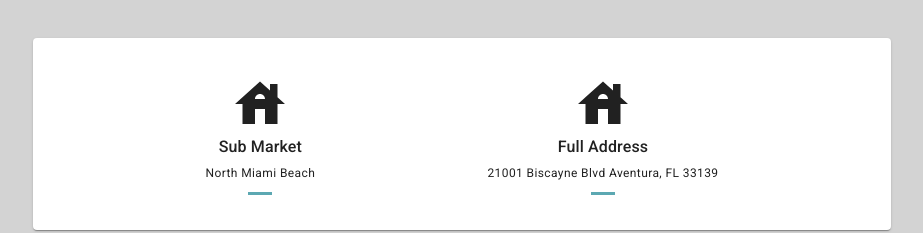
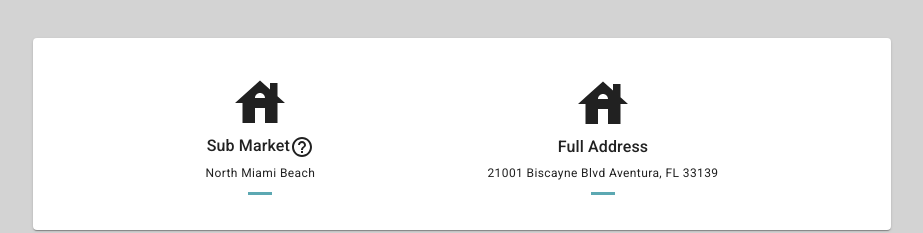
Before and after one commit to E-State-Mate/ParPo, a React (Create React App) app in the folder parpo-profile/: page /details in a window 1280 px wide. Shown: the part 1040-1273 px from the top of the page, without its empty margins (178-1101 px from the left). Built offline with nearby package versions, Linux system fonts and the light colour scheme; no server answers; sample sign-in values are in the browser's storage.

Commit message:
implemented tooltip

```diff
--- a/parpo-profile/src/Components/HoldingList/Location.js
+++ b/parpo-profile/src/Components/HoldingList/Location.js
@@ -1,10 +1,15 @@
-import React from 'react'
-import { Card, Grid, SvgIcon, Typography } from '@mui/material'
-import './detailsView.css'
-import {locationData} from './locationData'
+import React from 'react';
+import { Card, Grid, SvgIcon, Typography } from '@mui/material';
+import './detailsView.css';
+import {locationData} from './locationData';
+import Tooltip from '@mui/material/Tooltip';
+import Button from '@mui/material/Button';
+import HelpOutlineOutlinedIcon from '@mui/icons-material/HelpOutlineOutlined';
+
 
 function Location({data}) {
     const miniBar = (<div className='miniBar'></div>)
+
 
     return (
         <>
@@ -15,7 +20,9 @@ function Location({data}) {
                     <Grid item key={data}>
                         {/* General Icon Format */}
                         <SvgIcon sx={{ fontSize: 60 }} component={data.icon} />
-                        <Typography variant='subtitle2' fontSize='1rem'>{data.label}</Typography>
+                        <Typography variant='subtitle2' fontSize='1rem'>{data.label}
+                        {data.tooltip ? (<Tooltip title={data.tooltipData} placement='right'>{data.tooltip}</Tooltip>) : null}
+                        </Typography>
                         <Typography variant='caption'>{data.data}</Typography>
                         <div style={{height: '0.5rem'}}></div>
                         <Typography className='mini-bar'>{miniBar}</Typography>
--- a/parpo-profile/src/Components/HoldingList/Property.js
+++ b/parpo-profile/src/Components/HoldingList/Property.js
@@ -50,7 +50,7 @@ function Property({data}) {
 
 
         {/* Pushing the footer down   */}
-        <div style={{marginBottom: '200rem'}}><span><p></p></span></div>
+        <div style={{marginBottom: '2rem'}}><span><p></p></span></div>
         </>
     )
 }
--- a/parpo-profile/src/Components/HoldingList/Tenant.js
+++ b/parpo-profile/src/Components/HoldingList/Tenant.js
@@ -0,0 +1,34 @@
+import React from 'react'
+import { Card, Grid, SvgIcon, Typography } from '@mui/material'
+import './detailsView.css'
+import {tenantData} from './tenantData'
+import HouseIcon from '@mui/icons-material/House'
+
+function Tenant ({data}) {
+    const miniBar = (<div className='miniBar'></div>)
+
+    return (
+        <>
+            {/* Property Section #1 */}
+            <div align='center'>
+                <Card container className='tenant-card'>
+                {tenantData.map(data => (
+                    <Grid item key={data} style={{width: '33%'}} id='tenant-card-item'>
+                        {/* General Icon Format */}
+                        <SvgIcon sx={{ fontSize: 60 }} component={HouseIcon} />
+                        <Typography variant='subtitle2' fontSize='1rem'>{data.label}</Typography>
+                        <Typography variant='caption'>{data.data}</Typography>
+                        <div style={{height: '0.5rem'}}></div>
+                        <Typography className='mini-bar'>{miniBar}</Typography>
+                    </Grid>
+                ))}
+                </Card>
+            </div>
+
+        {/* Pushing the footer down   */}
+        <div style={{marginBottom: '20rem'}}><span><p></p></span></div>
+        </>
+    )
+}
+
+export default Tenant;
--- a/parpo-profile/src/Components/HoldingList/detailsView.css
+++ b/parpo-profile/src/Components/HoldingList/detailsView.css
@@ -25,18 +25,6 @@ body {
     align-items: center;
     height: 12rem
 }
-
-/* .overview-mini-card {
-    border-radius: 1% !important;
-    width: 13rem;
-    height: 10rem;
-    display: flex;
-    flex-direction: column;
-    justify-content: space-evenly;
-    align-items: center;
-    box-shadow: 2px 0px 2px #9c9c9c;;
-    border-bottom: white;
-} */
 
 #overview-card2 {
     display: flex;
@@ -66,8 +54,6 @@ body {
     align-items: center;
     height: 40rem;
     padding: 2rem
-
-
 }
 
 .financial-card-item {
@@ -81,8 +67,6 @@ body {
     align-items: center;
     height: 55rem;
     padding: 2rem
-
-
 }
 
 .property-card2 {
@@ -92,6 +76,17 @@ body {
     align-self: center;
     height: auto;
     padding: 4rem
+}
 
+.tenant-card {
+    display: flex;
+    flex-wrap: wrap;
+    justify-content: center;
+    align-items: center;
+    height: auto;
+    padding: 2rem
+}
 
+#tenant-card-item {
+    padding: 2rem
 }
--- a/parpo-profile/src/Components/HoldingList/locationData.js
+++ b/parpo-profile/src/Components/HoldingList/locationData.js
@@ -1,15 +1,18 @@
 import HouseIcon from "@mui/icons-material/House";
+import HelpOutlineOutlinedIcon from '@mui/icons-material/HelpOutlineOutlined';
 
 export const locationData = [
     {
         icon: HouseIcon,
         label: 'Sub Market',
         data: 'North Miami Beach',
-        tooltip: 'tooltip'
+        tooltip: <HelpOutlineOutlinedIcon/>,
+        tooltipData: 'sub market tooltip'
     },
     {
         icon: HouseIcon,
         label: 'Full Address',
-        data: '21001 Biscayne Blvd Aventura, FL 33139'
+        data: '21001 Biscayne Blvd Aventura, FL 33139',
+
     }
 ]
--- /dev/null
+++ b/parpo-profile/src/Components/HoldingList/tenantData.js
@@ -0,0 +1,38 @@
+import HouseIcon from "@mui/icons-material/House";
+
+export const tenantData=[
+    {
+        icon: HouseIcon,
+        label: 'Occupancy Percentage',
+        data: '87%'
+    },
+    {
+        icon: HouseIcon,
+        label: 'Unit Type',
+        data: 'Single /or/ Multi - 4 Tenants',
+        tooltip: 'unit type tooltip'
+
+    },
+    {
+        icon: HouseIcon,
+        label: 'Lease Type',
+        data: 'Full Service Lease',
+        tooltip: 'lease type tooltip'
+
+    },
+    {
+        icon: HouseIcon,
+        label: 'Lease Renewal',
+        data: 'Yes - 2023 /or/ No',
+    },
+    {
+        icon: HouseIcon,
+        label: 'Years Left on Lease',
+        data: '2 years',
+    },
+    {
+        icon: HouseIcon,
+        label: 'Lease End Date',
+        data: 'November 27, 2023'
+    }
+]
--- a/parpo-profile/src/Components/Navbar.jsx
+++ b/parpo-profile/src/Components/Navbar.jsx
@@ -13,7 +13,7 @@ const links = [
     },
     {
         label: 'Details (temporary)',
-        route: '/holding-details'
+        route: '/details'
     },
     {
         label: 'Users',
--- a/parpo-profile/src/Pages/HoldingDetails.jsx
+++ b/parpo-profile/src/Pages/HoldingDetails.jsx
@@ -1,11 +1,11 @@
 import { Grid } from '@mui/material';
-import * as React from 'react'
+import * as React from 'react';
 import Divider from '@mui/material/Divider';
 import Overview from '../Components/HoldingList/Overview';
 import Location from '../Components/HoldingList/Location';
-import Financial from '../Components/HoldingList/Financial'
+import Financial from '../Components/HoldingList/Financial';
 import Property from '../Components/HoldingList/Property';
-
+import Tenant from '../Components/HoldingList/Tenant';
 
 
 const HoldingDetails = () => {
@@ -52,15 +52,15 @@ const HoldingDetails = () => {
       </Grid>
     </div>
 
-    {/* Tenant
+    {/* Tenant */}
     <div>
       <Grid container justifyContent= 'center' backgroundColor='lightgray'>
         <Grid item width='67%' >
-          <Divider className='dividers' style={{marginTop: '4rem'}}>LOCATION</Divider>
-          <Location />
+          <Divider className='dividers' style={{marginTop: '4rem'}}>TENANT</Divider>
+          <Tenant />
         </Grid>
       </Grid>
-    </div> */}
+    </div>
     </>
   )
 }
```
